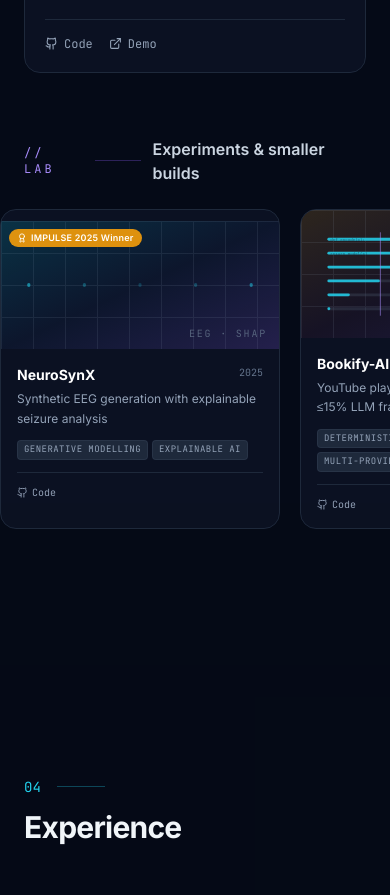
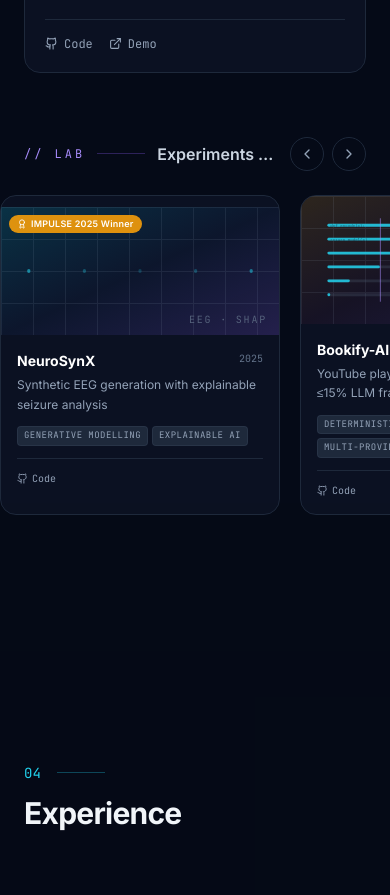
Before and after one commit to VaibhavKanojia3773/Portfolio, a Next.js app: page / in a window 390 px wide. Shown: the part 7880-8775 px from the top of the page. Built offline with nearby package versions, Linux system fonts and the light colour scheme.

Commit message:
feat: add scroll arrows to lab projects strip
Replace 'drag . scroll' hint with prev/next chevron buttons that programmatically scroll the strip. Buttons disable at the edges and update on scroll/resize.

```diff
--- a/src/components/LabStrip.tsx
+++ b/src/components/LabStrip.tsx
@@ -1,8 +1,9 @@
 "use client";
 
+import { useCallback, useEffect, useRef, useState } from "react";
 import { motion } from "framer-motion";
 import Image from "next/image";
-import { Github, ArrowUpRight, Award } from "lucide-react";
+import { Github, ArrowUpRight, Award, ChevronLeft, ChevronRight } from "lucide-react";
 import { ThemedPlaceholder } from "@/components/placeholders";
 import type { Project } from "@/data/projects";
 
@@ -11,29 +12,86 @@ interface LabStripProps {
   onOpen: (p: Project) => void;
 }
 
+const SCROLL_STEP = 320;
+
 export default function LabStrip({ projects, onOpen }: LabStripProps) {
+  const scrollerRef = useRef<HTMLDivElement | null>(null);
+  const [canScrollLeft, setCanScrollLeft] = useState(false);
+  const [canScrollRight, setCanScrollRight] = useState(false);
+
+  const updateButtons = useCallback(() => {
+    const el = scrollerRef.current;
+    if (!el) return;
+    const { scrollLeft, scrollWidth, clientWidth } = el;
+    setCanScrollLeft(scrollLeft > 4);
+    setCanScrollRight(scrollLeft + clientWidth < scrollWidth - 4);
+  }, []);
+
+  useEffect(() => {
+    updateButtons();
+    const el = scrollerRef.current;
+    if (!el) return;
+    el.addEventListener("scroll", updateButtons, { passive: true });
+    window.addEventListener("resize", updateButtons);
+    return () => {
+      el.removeEventListener("scroll", updateButtons);
+      window.removeEventListener("resize", updateButtons);
+    };
+  }, [updateButtons]);
+
+  const scrollBy = (direction: 1 | -1) => {
+    const el = scrollerRef.current;
+    if (!el) return;
+    el.scrollBy({ left: direction * SCROLL_STEP, behavior: "smooth" });
+  };
+
   return (
     <div className="mt-16">
-      {/* Strip header */}
-      <div className="flex items-baseline justify-between mb-6">
-        <div className="flex items-center gap-3">
-          <span className="font-mono text-xs text-violet-500 dark:text-violet-400 tracking-[0.25em] uppercase">
+      <div className="flex items-center justify-between gap-4 mb-6">
+        <div className="flex items-center gap-3 min-w-0">
+          <span className="font-mono text-xs text-violet-500 dark:text-violet-400 tracking-[0.25em] uppercase shrink-0">
             // lab
           </span>
-          <div className="h-px w-12 bg-violet-500/30" />
-          <h3 className="text-base font-semibold text-slate-700 dark:text-slate-300">
+          <div className="h-px w-12 bg-violet-500/30 shrink-0" />
+          <h3 className="text-base font-semibold text-slate-700 dark:text-slate-300 truncate">
             Experiments &amp; smaller builds
           </h3>
         </div>
-        <span className="hidden sm:inline-flex font-mono text-[10px] uppercase tracking-[0.2em] text-slate-400 dark:text-slate-600">
-          drag · scroll →
-        </span>
+
+        <div className="flex items-center gap-2 shrink-0">
+          <button
+            type="button"
+            onClick={() => scrollBy(-1)}
+            disabled={!canScrollLeft}
+            aria-label="Scroll lab strip left"
+            className="p-2 rounded-full border border-slate-200 dark:border-slate-800 text-slate-500 dark:text-slate-400
+              hover:border-violet-300 dark:hover:border-violet-500/40 hover:text-violet-600 dark:hover:text-violet-400
+              disabled:opacity-30 disabled:cursor-not-allowed disabled:hover:border-slate-200 dark:disabled:hover:border-slate-800
+              disabled:hover:text-slate-500 dark:disabled:hover:text-slate-400
+              transition-all"
+          >
+            <ChevronLeft size={16} />
+          </button>
+          <button
+            type="button"
+            onClick={() => scrollBy(1)}
+            disabled={!canScrollRight}
+            aria-label="Scroll lab strip right"
+            className="p-2 rounded-full border border-slate-200 dark:border-slate-800 text-slate-500 dark:text-slate-400
+              hover:border-violet-300 dark:hover:border-violet-500/40 hover:text-violet-600 dark:hover:text-violet-400
+              disabled:opacity-30 disabled:cursor-not-allowed disabled:hover:border-slate-200 dark:disabled:hover:border-slate-800
+              disabled:hover:text-slate-500 dark:disabled:hover:text-slate-400
+              transition-all"
+          >
+            <ChevronRight size={16} />
+          </button>
+        </div>
       </div>
 
-      {/* Horizontal scroller */}
       <div
+        ref={scrollerRef}
         className="-mx-6 px-6 sm:-mx-8 sm:px-8 md:-mx-12 md:px-12 lg:-mx-24 lg:px-24 xl:-mx-32 xl:px-32
-          overflow-x-auto pb-6 scrollbar-hide"
+          overflow-x-auto pb-6 scrollbar-hide scroll-smooth"
         style={{ scrollSnapType: "x mandatory" }}
       >
         <div className="flex gap-5 min-w-min">
@@ -55,7 +113,6 @@ export default function LabStrip({ projects, onOpen }: LabStripProps) {
                 hover:shadow-xl hover:shadow-violet-500/5
                 transition-all duration-300"
             >
-              {/* Placeholder / image */}
               <div className="relative h-32 overflow-hidden">
                 {project.image ? (
                   <Image
@@ -77,7 +134,6 @@ export default function LabStrip({ projects, onOpen }: LabStripProps) {
                 )}
               </div>
 
-              {/* Body */}
               <div className="p-4">
                 <div className="flex items-start justify-between gap-2 mb-1">
                   <h4 className="text-sm font-bold text-slate-800 dark:text-white group-hover:text-violet-600 dark:group-hover:text-violet-400 transition-colors">
@@ -135,7 +191,6 @@ export default function LabStrip({ projects, onOpen }: LabStripProps) {
             </motion.button>
           ))}
 
-          {/* End-of-strip marker */}
           <div className="flex-shrink-0 w-12 flex items-center justify-center font-mono text-[10px] uppercase tracking-[0.25em] text-slate-300 dark:text-slate-700">
             //end
           </div>
```
